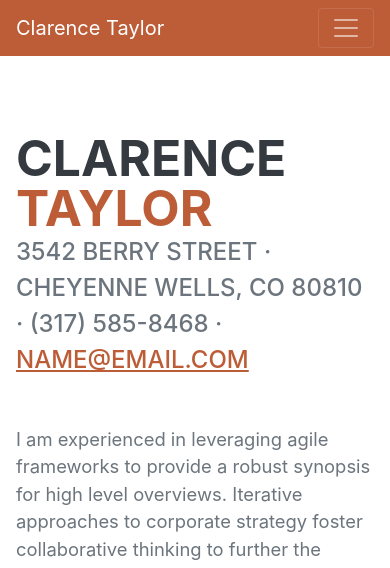
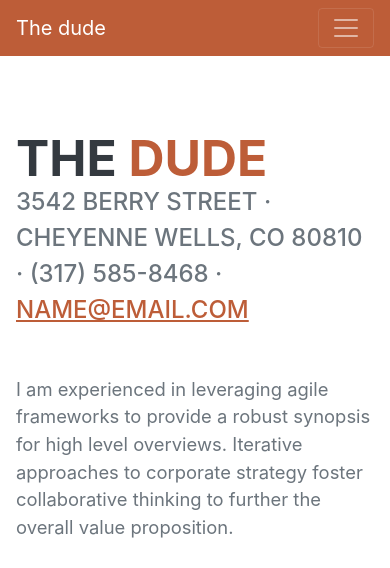
Before and after one commit to LouisNantes/Louisnantes.github.io, a plain HTML site: page index.html in a window 390 px wide. Shown: the top 568 px of the page. Drawn offline with nearby package versions, Linux system fonts and the light colour scheme; a web font is replaced by a local one.

Commit message:
Update index.html

```diff
--- a/index.html
+++ b/index.html
@@ -19,7 +19,7 @@
         <!-- Navigation-->
         <nav class="navbar navbar-expand-lg navbar-dark bg-primary fixed-top" id="sideNav">
             <a class="navbar-brand js-scroll-trigger" href="#page-top">
-                <span class="d-block d-lg-none">Clarence Taylor</span>
+                <span class="d-block d-lg-none">The dude</span>
                 <span class="d-none d-lg-block"><img class="img-fluid img-profile rounded-circle mx-auto mb-2" src="assets/img/profile.jpg" alt="..." /></span>
             </a>
             <button class="navbar-toggler" type="button" data-bs-toggle="collapse" data-bs-target="#navbarResponsive" aria-controls="navbarResponsive" aria-expanded="false" aria-label="Toggle navigation"><span class="navbar-toggler-icon"></span></button>
@@ -40,8 +40,8 @@
             <section class="resume-section" id="about">
                 <div class="resume-section-content">
                     <h1 class="mb-0">
-                        Clarence
-                        <span class="text-primary">Taylor</span>
+                        The
+                        <span class="text-primary">Dude</span>
                     </h1>
                     <div class="subheading mb-5">
                         3542 Berry Street · Cheyenne Wells, CO 80810 · (317) 585-8468 ·
```
